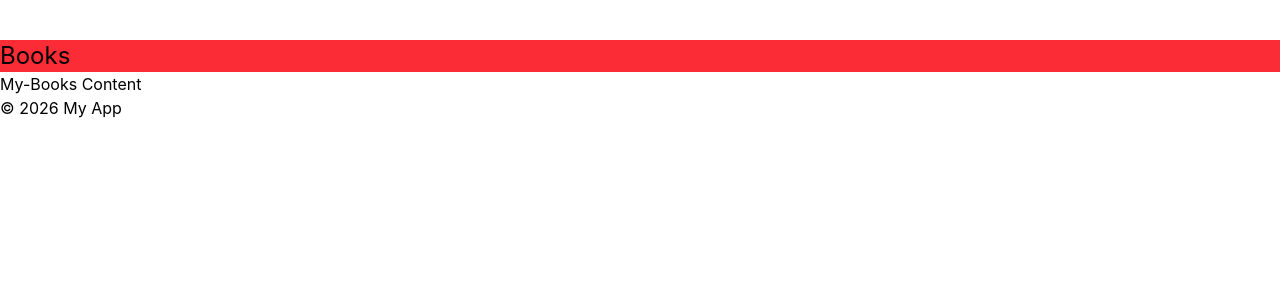
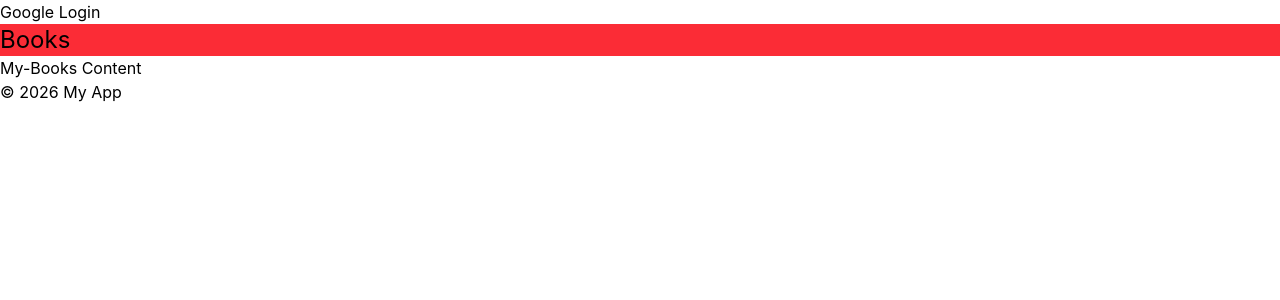
Before and after one commit to Luffy1087-2/my-books, a React (Vite) app: page /books in a window 1280 px wide. Shown: the top 300 px of the page. Built offline with nearby package versions, Linux system fonts and the light colour scheme.

Commit message:
chore: remove default login button using gApi

```diff
--- a/src/components/Layout.component.tsx
+++ b/src/components/Layout.component.tsx
@@ -6,12 +6,14 @@ import { UserContext } from '../state/UserContext';
 import { useContext, useState } from 'react';
 import UserBar from './UserBar.component';
 import { UserEntityModel } from '@my-books/core';
+import { GoogleOAuthProvider } from '@react-oauth/google';
 
 export default function Layout() {
   const userContext = useContext(UserContext);
   const [user, setUserState] = useState<UserEntityModel | null>(userContext);
 
   return (
+    <GoogleOAuthProvider clientId={'193354855911-bi08a0fq7dob3jh6asgg06a93d4l1ser.apps.googleusercontent.com'}>
       <UserContext.Provider value={user}>
         <ApolloProvider client={clientService}>
           <div>
@@ -28,5 +30,6 @@ export default function Layout() {
           </div>
         </ApolloProvider>
       </UserContext.Provider>
+    </GoogleOAuthProvider>
   );
 };
--- a/src/components/SSOGoogleLoginButton.tsx
+++ b/src/components/SSOGoogleLoginButton.tsx
@@ -1,32 +1,31 @@
 import { useState } from 'react';
-import { CredentialResponse, GoogleLogin, GoogleOAuthProvider } from "@react-oauth/google";
+import { useGoogleLogin } from "@react-oauth/google";
 import { UserEntityModel } from '@my-books/core';
 import useCreateUserIfNotExists from '../hook/useCreateUserIfNotExists.hook';
 
-const ssoGoogleClientId = '193354855911-bi08a0fq7dob3jh6asgg06a93d4l1ser.apps.googleusercontent.com';
 export function SSOGoogleLoginButton({ setUserState }: {
   setUserState: (sessionData: UserEntityModel | null) => void
 }) {
-  const [jwtGoogleToken, setJwtGoogleToken] = useState<string | null>(null);
-  useCreateUserIfNotExists(jwtGoogleToken, setUserState);
+  const [googleAccessToken, setGoogleAccessToken] = useState<string | null>(null);
+  useCreateUserIfNotExists(googleAccessToken, setUserState);
 
-  const onSuccess = async (res: CredentialResponse) => {
-    const { credential } = res;
-    if (!credential) throw new TypeError('login failed');
-    setJwtGoogleToken(credential);
-  };
-
-  const onError = () => {
-    setUserState(null);
-  };
+  const loginHandler = useGoogleLogin({
+    onSuccess: (tokenResponse) => {
+      if (!tokenResponse) throw new TypeError('login failed');
+      setGoogleAccessToken(tokenResponse.access_token);
+    },
+    onError: (error) => {
+      console.log('sso google error', error);
+      sessionStorage.removeItem('userToken');
+      setUserState(null);
+    },
+    flow: 'implicit',
+    scope: 'openid profile email'
+  })
 
   return (
-    <GoogleOAuthProvider clientId={ssoGoogleClientId}>
-      <GoogleLogin
-        onSuccess={onSuccess}
-        onError={onError}
-        ux_mode='redirect'
-      />
-    </GoogleOAuthProvider>
+    <button onClick={() => loginHandler()}>
+      Google Login
+    </button>
   );
 }
--- a/src/hook/useCreateUserIfNotExists.hook.tsx
+++ b/src/hook/useCreateUserIfNotExists.hook.tsx
@@ -26,7 +26,7 @@ const createOrGetMutation = gql`
 `;
 
 export default function useCreateUserIfNotExists(
-  jwtGoogleToken: string | null,
+  googleAccessToken: string | null,
   setUserState: (user: UserEntityModel) => void
 ): {
   loading: boolean,
@@ -36,7 +36,7 @@ export default function useCreateUserIfNotExists(
   const [createOrGetUser, { loading, data, error }] = useMutation<CreareOrGetUserResponse>(createOrGetMutation, {
     context: {
       headers: {
-        'X-Jwt-Google-Auth-Token': jwtGoogleToken
+        'X-Google-Access-Token': googleAccessToken
       },
     },
     variables: {
@@ -44,10 +44,10 @@ export default function useCreateUserIfNotExists(
   });
 
   useEffect(() => {
-    if (!jwtGoogleToken) return;
+    if (!googleAccessToken) return;
     createOrGetUser();
   },
-    [jwtGoogleToken, createOrGetUser]
+    [googleAccessToken, createOrGetUser]
   );
 
   useEffect(() => {
```
Lines whose indentation alone changed are shown as unchanged.
